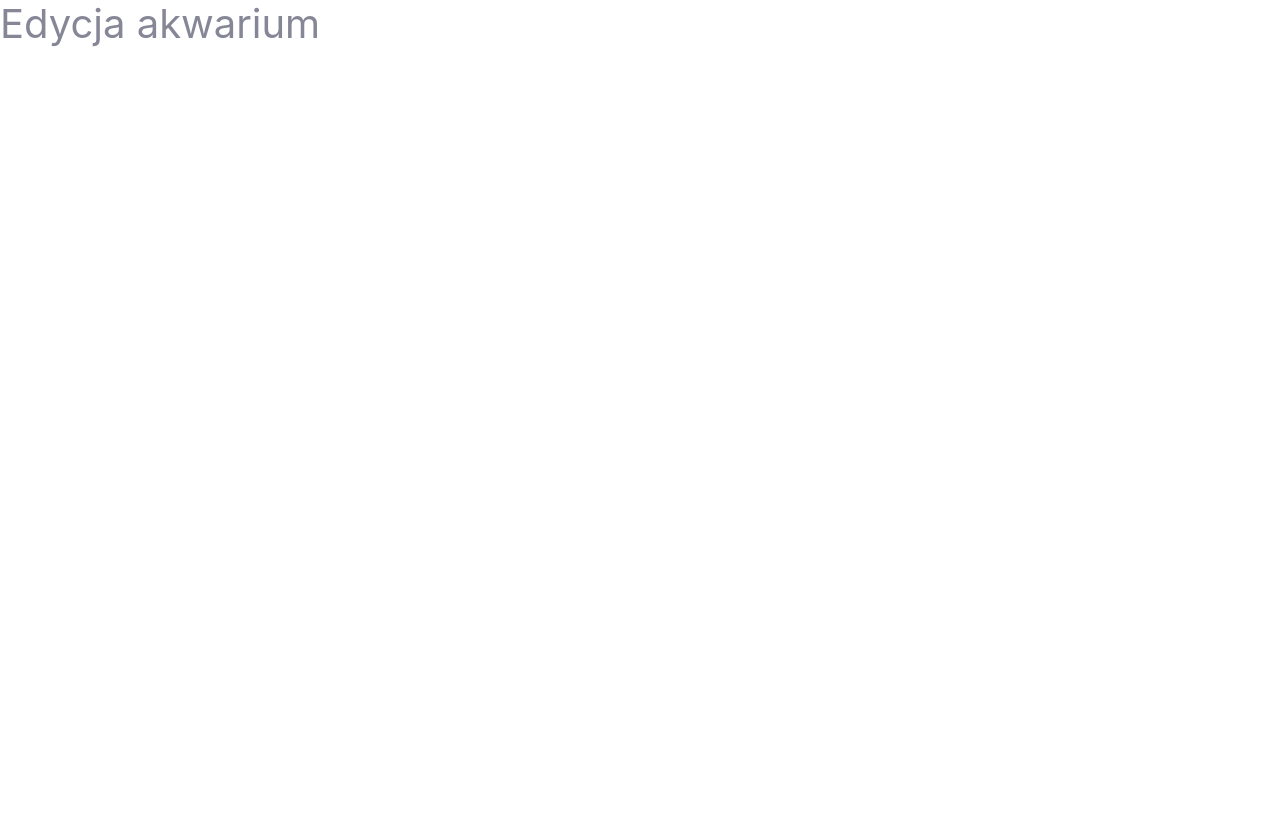
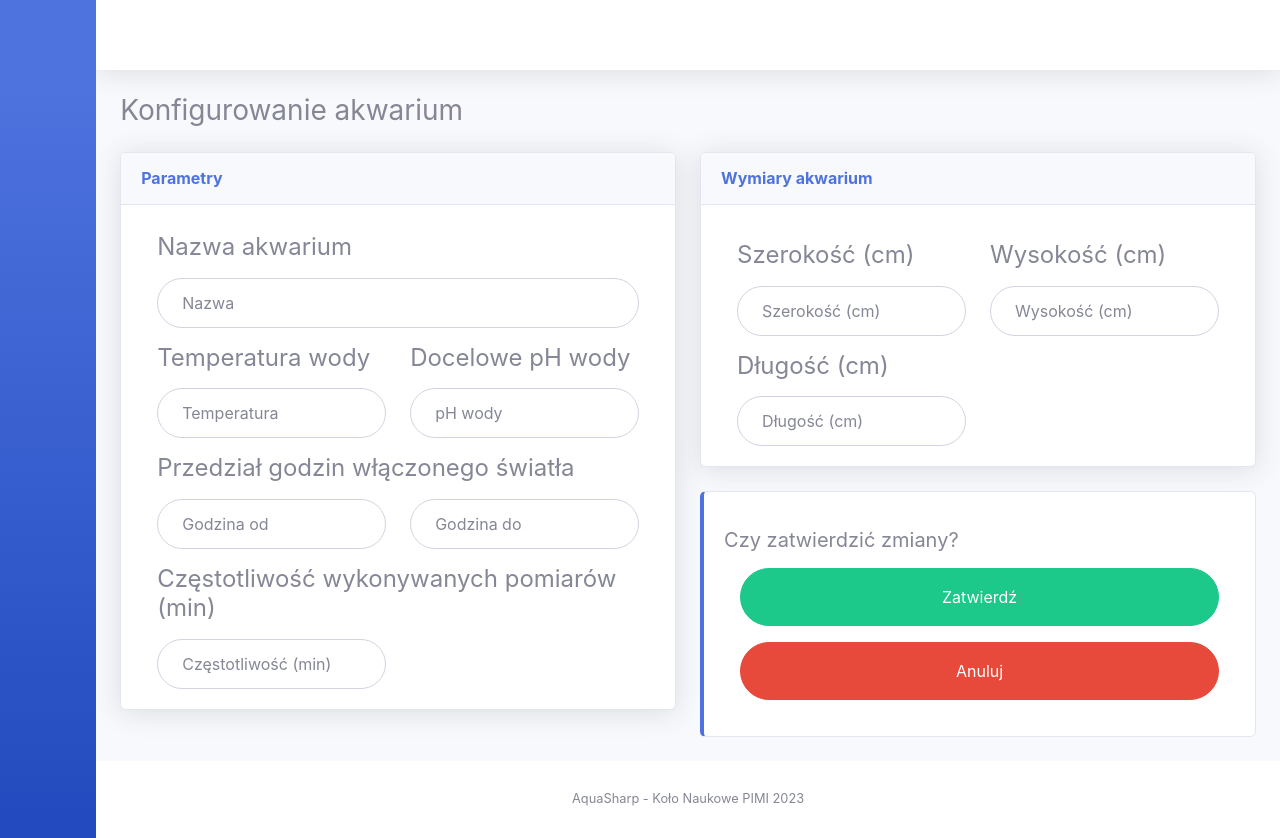
Before and after one commit to grupadotnet/Aqua-Sharp-Frontend, a React (Vite) app: page /aquarium/1/edit in a window 1280 px wide. Before the commit the page ends 800 px from the top, so only its background shows below. Built offline with nearby package versions, Linux system fonts and the light colour scheme.

Commit message:
Added edit view

```diff
--- a/src/App.tsx
+++ b/src/App.tsx
@@ -2,6 +2,8 @@ import { Navigate, Route, Routes } from 'react-router-dom';
 
 import { DashboardLayout } from '@/layout';
 import { Working } from '@/pages/working';
+
+import { Edit } from './pages/edit';
 
 function App() {
   return (
@@ -25,7 +27,14 @@ function App() {
           path="/aquarium/:id/measurements"
           element={<h1>Historia pomiarów akwarium</h1>}
         />
-        <Route path="/aquarium/:id/edit" element={<h1>Edycja akwarium</h1>} />
+        <Route
+          path="/aquarium/:id/edit"
+          element={
+            <DashboardLayout>
+              <Edit />
+            </DashboardLayout>
+          }
+        />
         <Route path="/settings" element={<h1>Ustawienia</h1>} />
         <Route path="/first-run" element={<h1>Pierwsze uruchomienie</h1>} />
         <Route path="*" element={<h1 className="p-3">404 NOT FOUND</h1>} />
--- /dev/null
+++ b/src/pages/edit/index.tsx
@@ -0,0 +1,123 @@
+import { Col, Container, Row } from 'react-bootstrap';
+import Form from 'react-bootstrap/Form';
+import { useTranslation } from 'react-i18next';
+
+import { Button, Card, Input, Tile } from '@/components';
+
+export const Edit: React.FC = () => {
+  const { t } = useTranslation();
+  return (
+    <Form>
+      <h3 className="mb-4">Konfigurowanie akwarium</h3>
+      <Row>
+        <Col>
+          <Tile title="Parametry">
+            <Container className="px-3">
+              <Row>
+                <Col>
+                  <Form.Group controlId="aquariumName">
+                    <Form.Label className="mt-2">
+                      <h4>Nazwa akwarium</h4>
+                    </Form.Label>
+                    <Input placeholder="Nazwa" />
+                  </Form.Group>
+                </Col>
+              </Row>
+              <Row>
+                <Col>
+                  <Form.Group controlId="temperature">
+                    <Form.Label className="mt-3">
+                      <h4>Temperatura wody</h4>
+                    </Form.Label>
+                    <Input placeholder="Temperatura" />
+                  </Form.Group>
+                </Col>
+                <Col>
+                  <Form.Group controlId="targetPh">
+                    <Form.Label className="mt-3">
+                      <h4>Docelowe pH wody</h4>
+                    </Form.Label>
+                    <Input placeholder="pH wody" />
+                  </Form.Group>
+                </Col>
+              </Row>
+              <Form.Label className="mt-3">
+                <h4>Przedział godzin włączonego światła</h4>
+              </Form.Label>
+              <Row>
+                <Col>
+                  <Form.Group controlId="lightStartTime">
+                    <Input placeholder="Godzina od" />
+                  </Form.Group>
+                </Col>
+                <Col>
+                  <Form.Group controlId="lightStopTime">
+                    <Input placeholder="Godzina do" />
+                  </Form.Group>
+                </Col>
+              </Row>
+              <Form.Group controlId="frequency">
+                <Form.Label className="mt-3">
+                  <h4>Częstotliwość wykonywanych pomiarów (min)</h4>
+                </Form.Label>
+                <Row>
+                  <Col>
+                    <Input placeholder="Częstotliwość (min)" />
+                  </Col>
+                  <Col></Col>
+                </Row>
+              </Form.Group>
+            </Container>
+          </Tile>
+        </Col>
+        <Col className="mb-4">
+          <Tile title="Wymiary akwarium">
+            <Container className="px-3">
+              <Row>
+                <Col>
+                  <Form.Group controlId="width">
+                    <Form.Label className="mt-3">
+                      <h4>Szerokość (cm)</h4>
+                    </Form.Label>
+                    <Input placeholder="Szerokość (cm)" />
+                  </Form.Group>
+                </Col>
+                <Col>
+                  <Form.Group controlId="height">
+                    <Form.Label className="mt-3">
+                      <h4>Wysokość (cm)</h4>
+                    </Form.Label>
+                    <Input placeholder="Wysokość (cm)" />
+                  </Form.Group>
+                </Col>
+              </Row>
+              <Form.Group controlId="length">
+                <Form.Label className="mt-3">
+                  <h4>Długość (cm)</h4>
+                </Form.Label>
+                <Row>
+                  <Col>
+                    <Input placeholder="Długość (cm)" />
+                  </Col>
+                  <Col></Col>
+                </Row>
+              </Form.Group>
+            </Container>
+          </Tile>
+          <Card theme="primary">
+            <>
+              <h5 className="pt-3">Czy zatwierdzić zmiany?</h5>
+              <div className="d-flex flex-column my-3 px-3 row-gap-3">
+                <Button variant="success" type="submit">
+                  Zatwierdź
+                </Button>
+                <div className="my-2"></div>
+                <Button variant="danger">Anuluj</Button>
+              </div>
+            </>
+          </Card>
+        </Col>
+      </Row>
+    </Form>
+  );
+};
```
